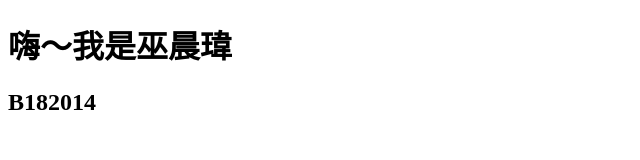
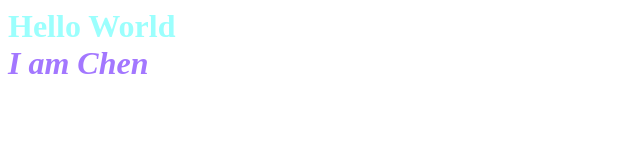
Before and after one commit to chenwei0618/chenwei0618.github.io, a plain HTML site: page index.html in a window 1280 px wide. Shown: the whole page, without its empty margins (0-640 px from the left). Drawn offline with Linux system fonts and the light colour scheme.

Commit message:
class0305

```diff
--- a/index.html
+++ b/index.html
@@ -3,9 +3,24 @@
     <head>
         <meta charset="UTF-8">
         <title>Title</title>
+        <style>
+            h1{
+                color: #9bfffd;
+                margin: 0;
+            }
+            .block01{
+                font-size: 200%;
+                font-style: italic;
+                font-weight: bold;
+                margin: 0;
+            }
+            #chen{
+                color: #a377ff;
+            }
+        </style>
     </head>
     <body>
-    <h1>嗨～我是巫晨瑋</h1>
-    <h2>B182014</h2>
+    <h1>Hello World</h1>
+    <p id="chen" class="block01">I am Chen</p>
     </body>
 </html>
```
